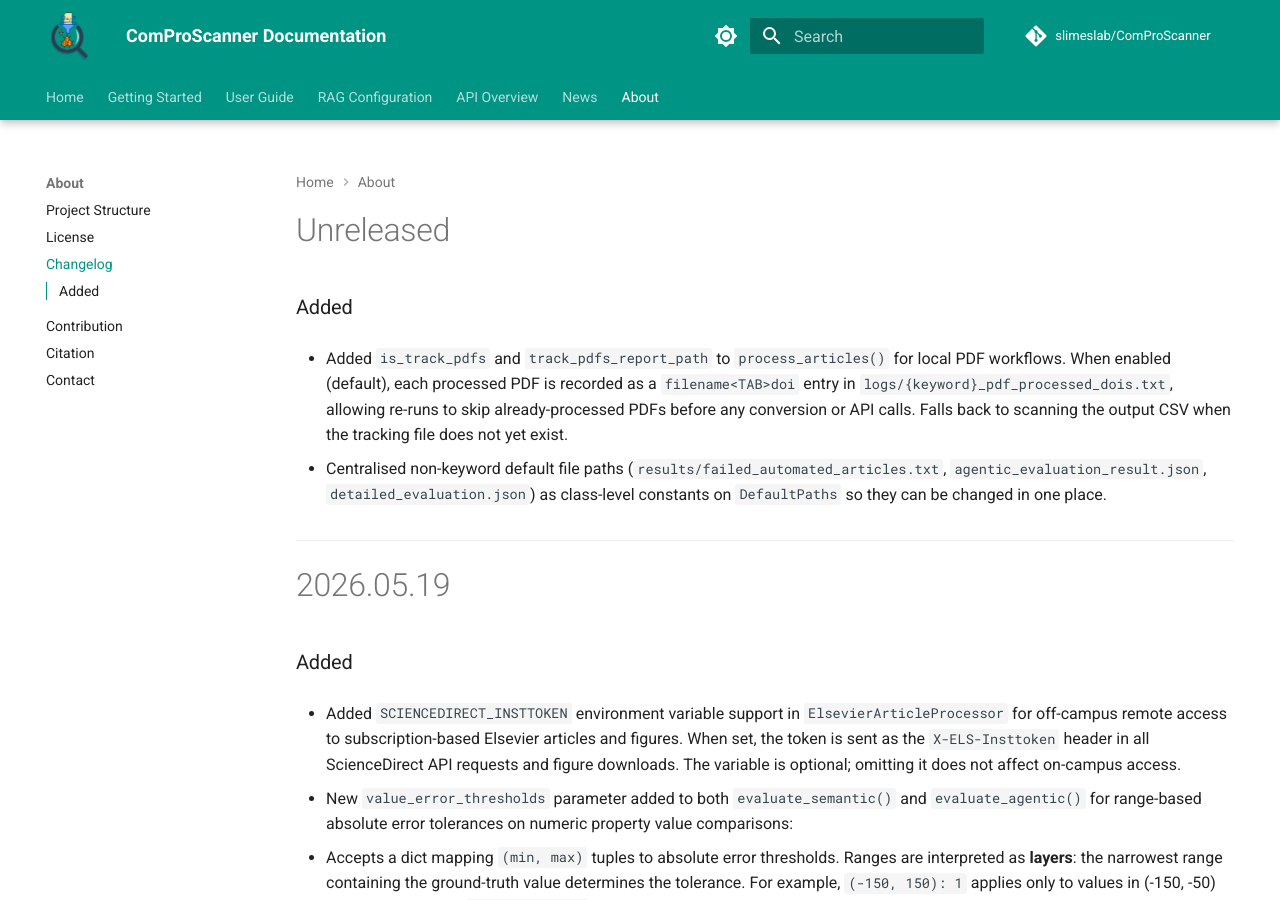
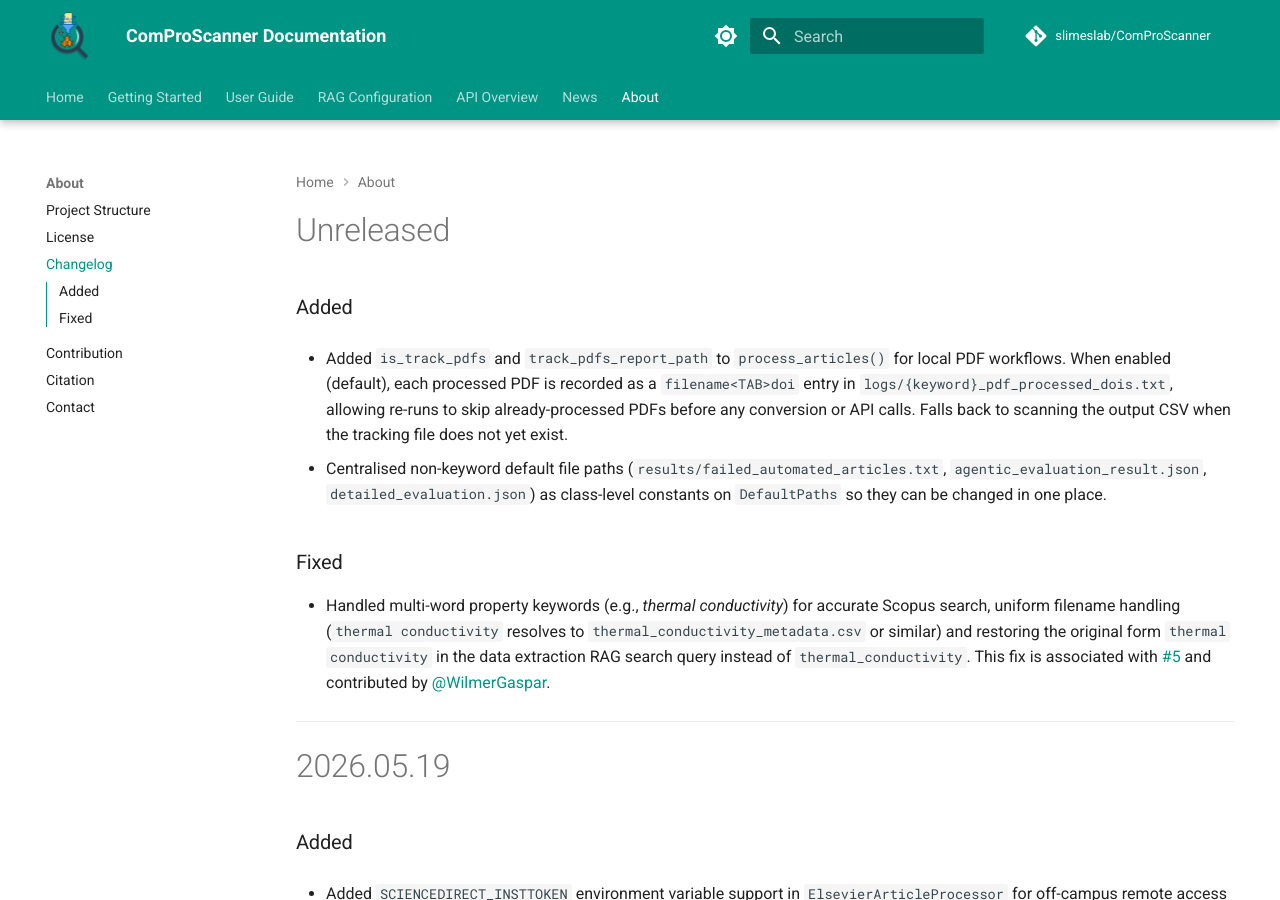
Before and after one commit to slimeslab/ComProScanner, an MkDocs documentation site: the page built from docs/about/changelog.md, in a window 1280 px wide and 900 px high. Built offline with MkDocs 1.6.1 and Material for MkDocs 9.7.7, drawn with Linux system fonts in a browser that asks for light colours; comment, search, counter and statistics services are not loaded; the version menu is left out.

Commit message:
fix: multi-word keyword handling
Fixed handling of multi-word property keywords for Scopus search and filename consistency and improved data extraction queries. . This addresses issue #4.

```diff
--- a/docs/about/changelog.md
+++ b/docs/about/changelog.md
@@ -5,6 +5,10 @@
 - Added `is_track_pdfs` and `track_pdfs_report_path` to `process_articles()` for local PDF workflows. When enabled (default), each processed PDF is recorded as a `filename<TAB>doi` entry in `logs/{keyword}_pdf_processed_dois.txt`, allowing re-runs to skip already-processed PDFs before any conversion or API calls. Falls back to scanning the output CSV when the tracking file does not yet exist.
 
 - Centralised non-keyword default file paths (`results/failed_automated_articles.txt`, `agentic_evaluation_result.json`, `detailed_evaluation.json`) as class-level constants on `DefaultPaths` so they can be changed in one place.
+
+### Fixed
+
+- Handled multi-word property keywords (e.g.,  _thermal conductivity_) for accurate Scopus search, uniform filename handling (`thermal conductivity` resolves to `thermal_conductivity_metadata.csv` or similar) and restoring the original form `thermal conductivity` in the data extraction RAG search query instead of `thermal_conductivity`. This fix is associated with [#5](https://github.com/slimeslab/ComProScanner/pull/5) and contributed by [@WilmerGaspar](https://github.com/WilmerGaspar).
 
 ---
 
```
